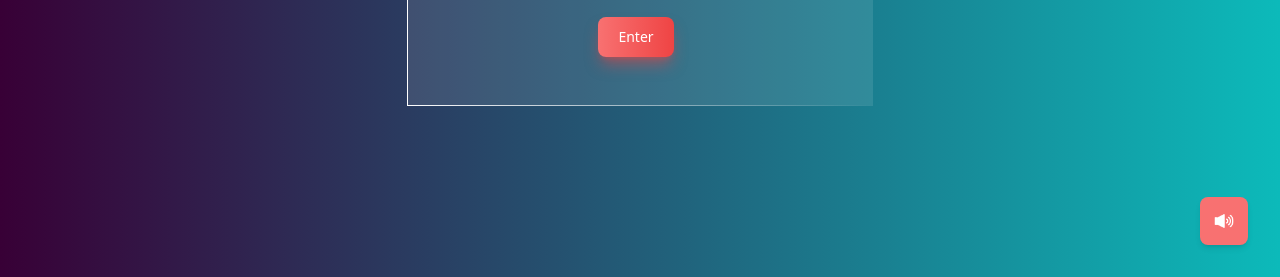
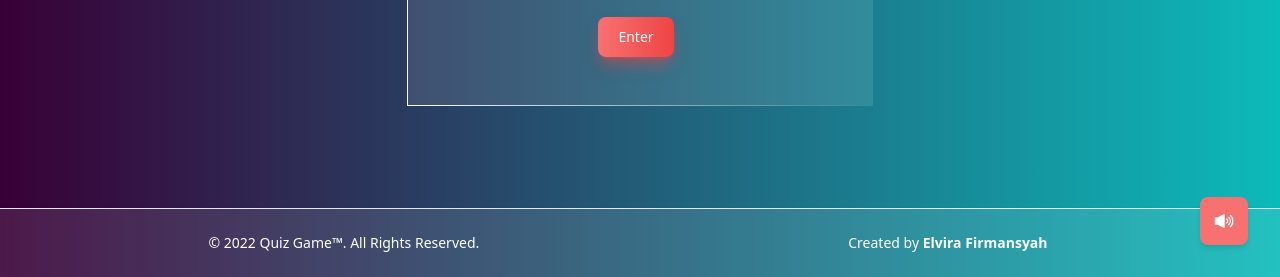
Before and after one commit to elvirafimansyah/quiz-app, a plain HTML site: page index.html in a window 1280 px wide. Shown: the part 523-800 px from the top of the page. Drawn offline with nearby package versions, Linux system fonts and the light colour scheme.

Commit message:
feat: footer

```diff
--- a/index.html
+++ b/index.html
@@ -1,11 +1,10 @@
 <!DOCTYPE html>
-<html lang="en" class="h-full">
-
+<html lang="en" >
 <head>
   <meta charset="UTF-8">
   <meta http-equiv="X-UA-Compatible" content="IE=edge">
   <meta name="viewport" content="width=device-width, initial-scale=1.0">
-  <title>Document</title>
+  <title>Quiz Game | Elvira Firmansyah</title>
   <script src="https://cdn.tailwindcss.com"></script>
   <!-- Flowbite -->
   <link rel="stylesheet" href="https://unpkg.com/flowbite@1.5.3/dist/flowbite.min.css" />
@@ -33,7 +32,6 @@
   <!-- html2canvas -->
   <script src="https://cdnjs.cloudflare.com/ajax/libs/html2canvas/1.3.0/html2canvas.min.js"></script>
 </head>
-
 <body class="bg-gradient-to-r from-dark to-cyan ">
   <nav class="shadow-sm shadow-gray-100 px-2 sm:px-4 py-2.5 rounded-lg bg-glass">
     <div class="container flex flex-wrap justify-between items-center mx-auto">
@@ -159,7 +157,6 @@
           </svg>
         </button>
       </div>
-
       <label for="category" class=" text-left block mb-2 text-sm font-medium text-gray-50 ">Select Category: </label>
       <select name="category" id="select-category"
         class="bg-gray-50 border border-gray-300 px-20 text-gray-900 text-sm rounded-lg focus:ring-red-400 focus:border-red-400 block w-full p-2.5 "
@@ -269,7 +266,6 @@
     </div>
     <!-- End Main Box Question -->
   </section>
-
   <div id="end" class="flex justify-center items-center ">
     <div class=" bg-[#F5F7FB] w-full lg:w-2/5 text-center border m-3 end"
       style="border-image-slice: 1; border-image-source: linear-gradient(to left, #ffffff00, #fff);">
@@ -381,6 +377,18 @@
       </div>
     </div>
   </div>
+  <!-- Footer -->
+  <footer
+    class="fixed bottom-0 left-0 z-5 p-4 w-full bg-glass border-t border-gray-200 shadow md:flex md:items-center md:justify-around md:p-6 ">
+    <span class="text-sm text-white sm:text-center ">© 2022 <a href="https://flowbite.com/"
+        class="hover:underline">Quiz Game™</a>. All Rights Reserved.
+    </span>
+    <ul class="flex flex-wrap items-center mt-3 text-sm text-white  sm:mt-0">
+      <li>
+        <a href="https://elvira.vercel.app" target="blank" class="mr-4 hover:underline md:mr-6 ">Created by <b>Elvira Firmansyah</b></a>
+      </li>
+    </ul>
+  </footer>
   <!-- Music Button -->
   <button type="button"
     class="fixed no-underline p-3.5 flex items-center justify-center text-white rounded-lg bottom-8 right-8 z-10 bg-salmon shadow-md "
```
Also changed, not shown: profile.html (+13 -0 lines).
